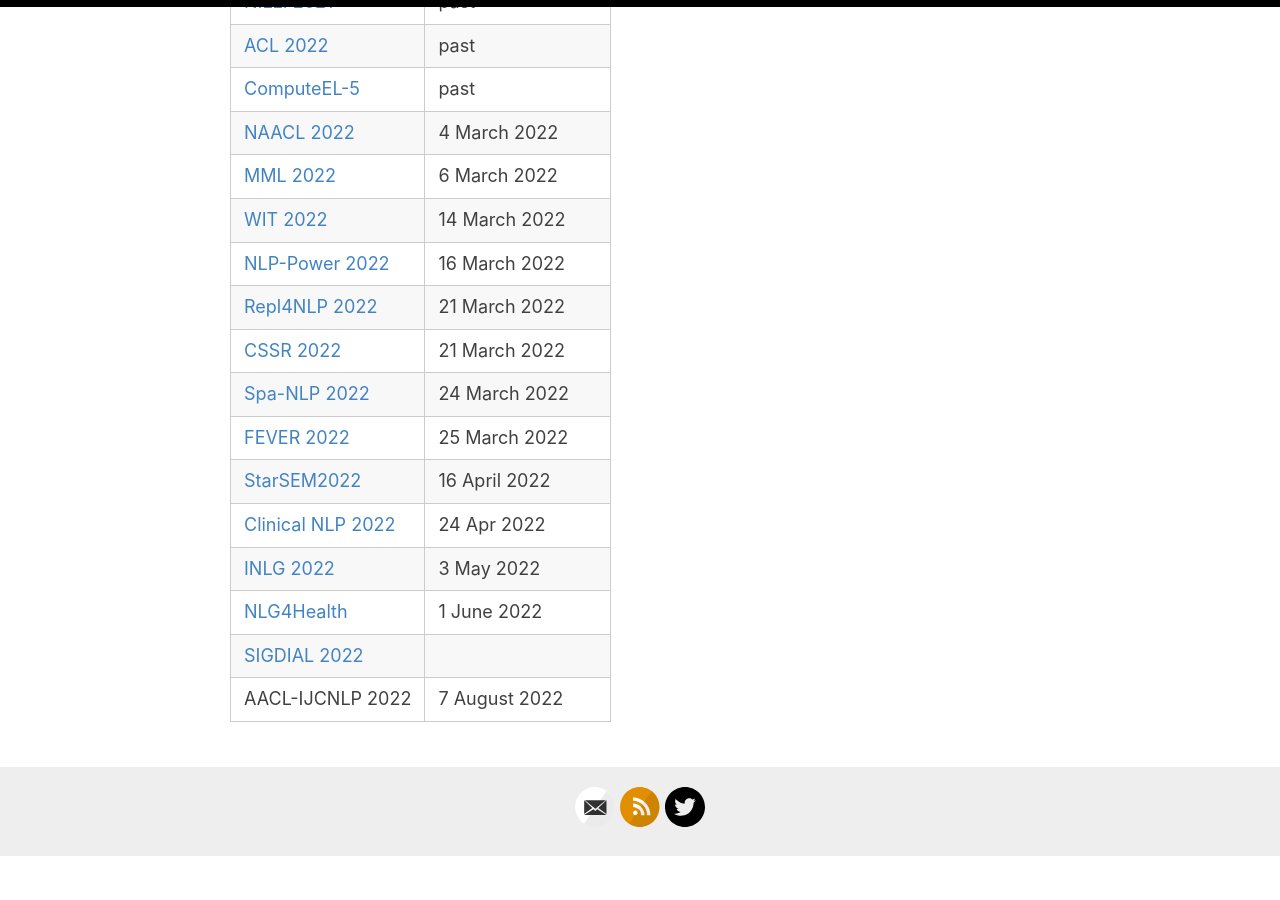
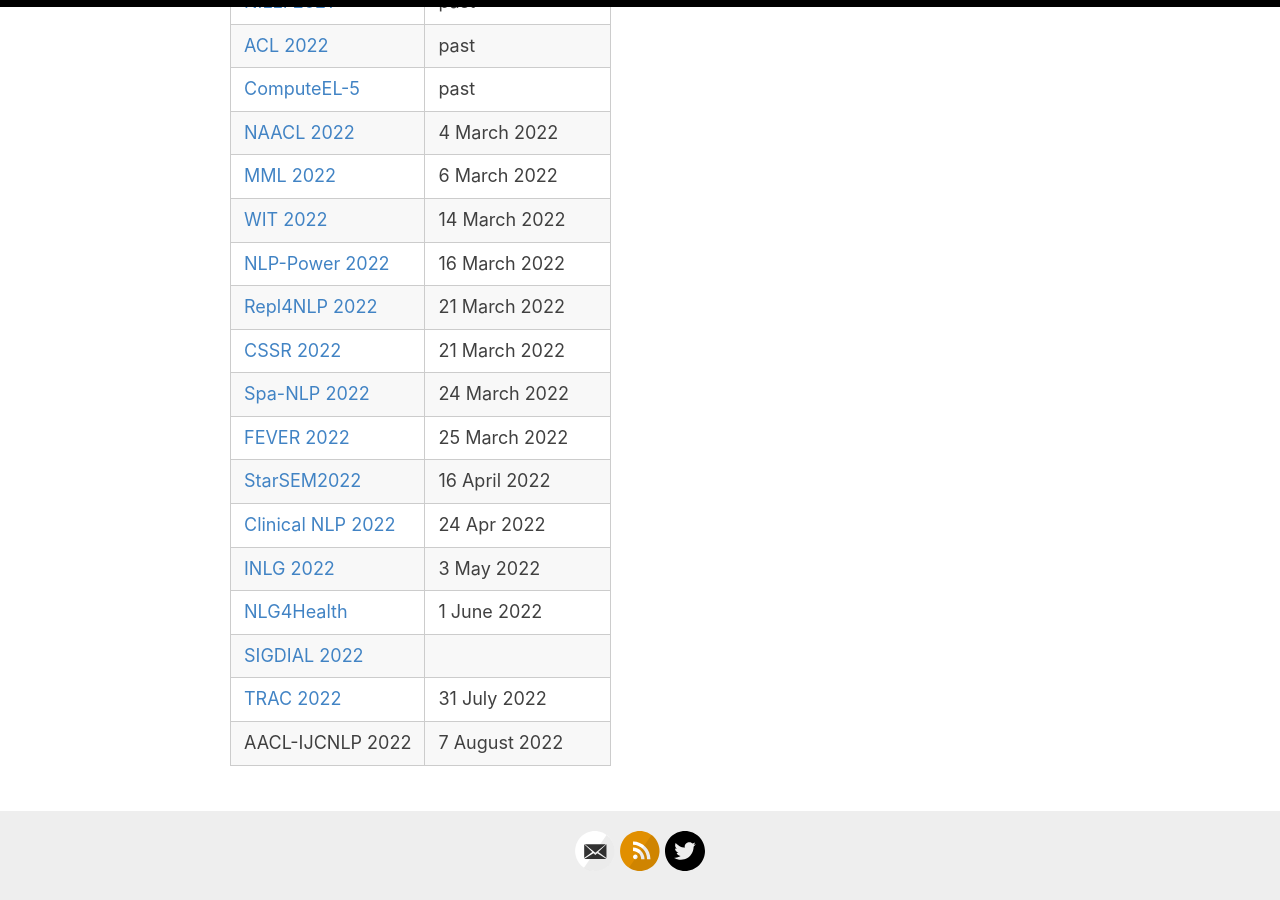
Before and after one commit to amitmerchant1990/reverie, a Jekyll site: the page built from dates.md, in a window 1280 px wide and 900 px high, scrolled down 1831 px. Built offline with Jekyll 4.4.1, drawn with Linux system fonts in a browser that asks for light colours; before the commit the page ends 2688 px from its top, so only the background shows below that.

Commit message:
add TRAC 2022 @COLING
Hybrid ARR

```diff
--- a/dates.md
+++ b/dates.md
@@ -60,4 +60,5 @@ Current publication venues participating in ARR are listed below. If you represe
 | [INLG 2022](https://inlgmeeting.github.io) | 3 May 2022 |
 | [NLG4Health](https://nlg4health.uvt.nl/) | 1 June 2022 |
 | [SIGDIAL 2022](https://2022.sigdial.org/) | |
+| [TRAC 2022](https://sites.google.com/view/trac2022/) | 31 July 2022 |
 | AACL-IJCNLP 2022 | 7 August 2022 |
```
